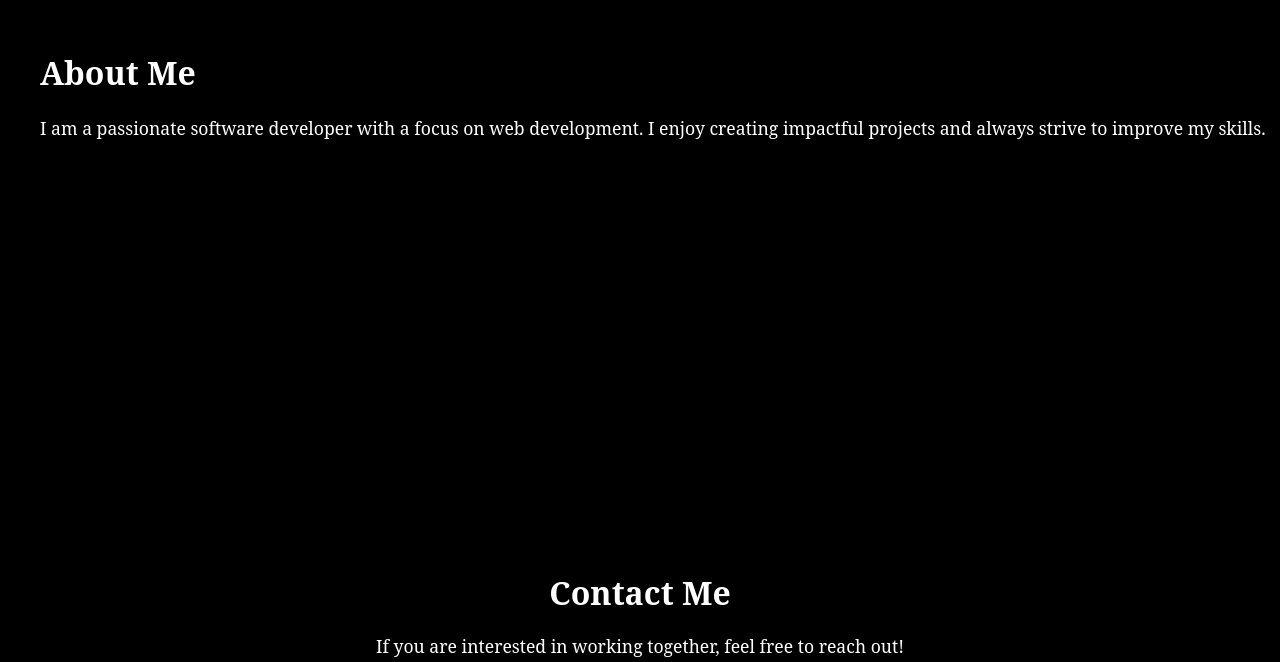
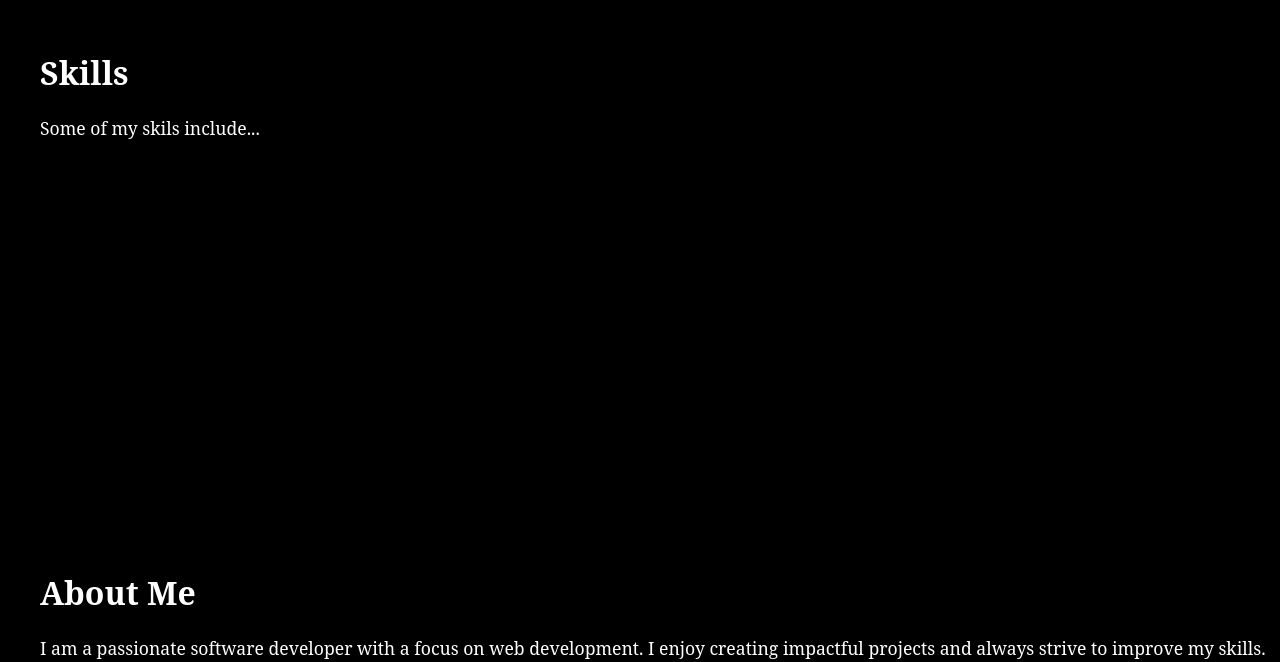
Before and after one commit to sagarp-c/underconstruction, a Next.js app: page / in a window 1280 px wide. Shown: the part 2009-2671 px from the top of the page. Built offline with nearby package versions, Linux system fonts and the light colour scheme.

Commit message:
Added skill section

```diff
--- a/app/page.tsx
+++ b/app/page.tsx
@@ -46,7 +46,7 @@ export default function Home() {
 
       {/* Projects Section */}
       <section className={styles.projects} id="projects">
-        <h2>Featured Projects</h2>
+        <h2>Projects</h2>
         <div className={styles.projectCards}>
           {/* Add dynamic content from the projects data */}
           <div className={styles.card}>
@@ -65,9 +65,14 @@ export default function Home() {
       </section>
 
       {/* Achievements Section */}
-      <section className={styles.achievements} id="achievements">
+     <section className={styles.achievements} id="achievements">
         <h2>Achievements</h2>
         <p>Some of my achievements include...</p>
+      </section>
+      {/* Skills Section */}
+      <section className={styles.skills} id="skills">
+        <h2>Skills</h2>
+        <p>Some of my skils include...</p>
       </section>
 
       {/* About Section */}
--- a/styles/page.module.css
+++ b/styles/page.module.css
@@ -205,6 +205,28 @@ html, body {
   line-height: 1.6;
 }
 
+/* skills Section */
+.skills {
+  padding: 40px 20px;
+  margin-top: 40px;
+  border-radius: 8px;
+  color:#ffffff;
+  height: 50vh;
+  width: 100%;
+  box-shadow: 0 2px 10px rgba(0, 0, 0, 0.1);
+}
+
+.skills h2 {
+  font-size: 2rem;
+  margin-bottom: 20px;
+}
+
+.skills p {
+  font-size: 1.1rem;
+  line-height: 1.6;
+}
+
+
 /* Contact Section */
 .contact {
   padding: 40px 20px;
```
